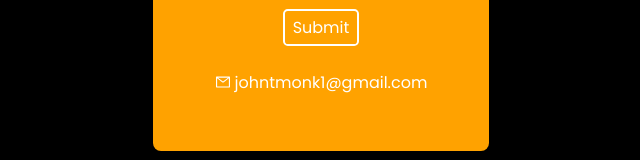
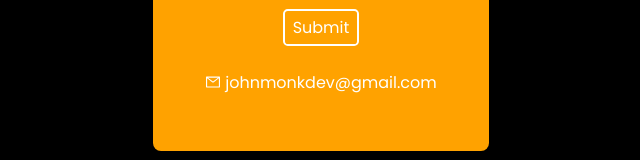
Before and after one commit to John-Monk/developer-portfolio, a Next.js app: page / in a window 1280 px wide. Shown: the part 2151-2311 px from the top of the page, without its empty margins (319-959 px from the left). Built offline with nearby package versions, Linux system fonts and the light colour scheme.

Commit message:
updated email address

```diff
--- a/components/Contact.js
+++ b/components/Contact.js
@@ -71,7 +71,7 @@ export default function Contact() {
                     </ul>
                     <Button>Submit</Button>
                 </form>
-            <a className={styles.email} href="mailto:johntmonk1@gmail.com"><AiOutlineMail />johntmonk1@gmail.com</a>
+            <a className={styles.email} href="mailto:johnmonkdev@gmail.com"><AiOutlineMail />johnmonkdev@gmail.com</a>
         </div>
     </section>
   )
```
